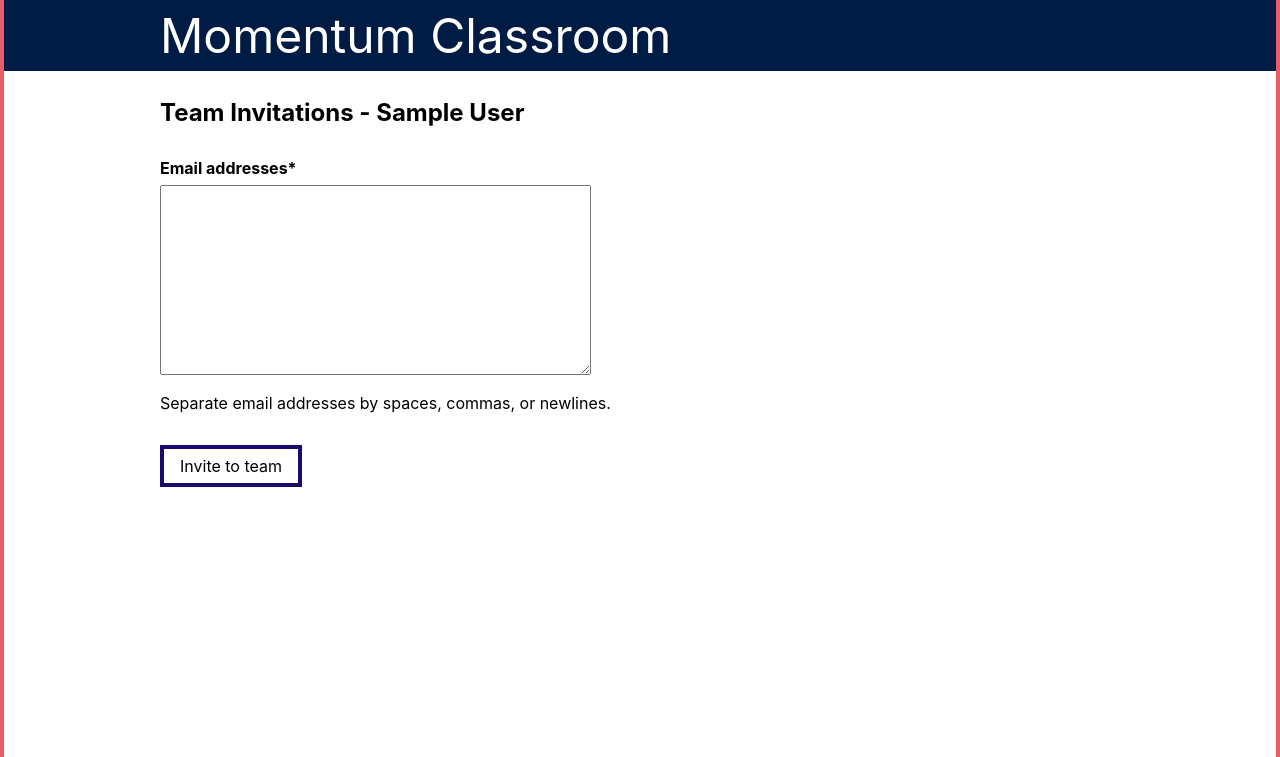
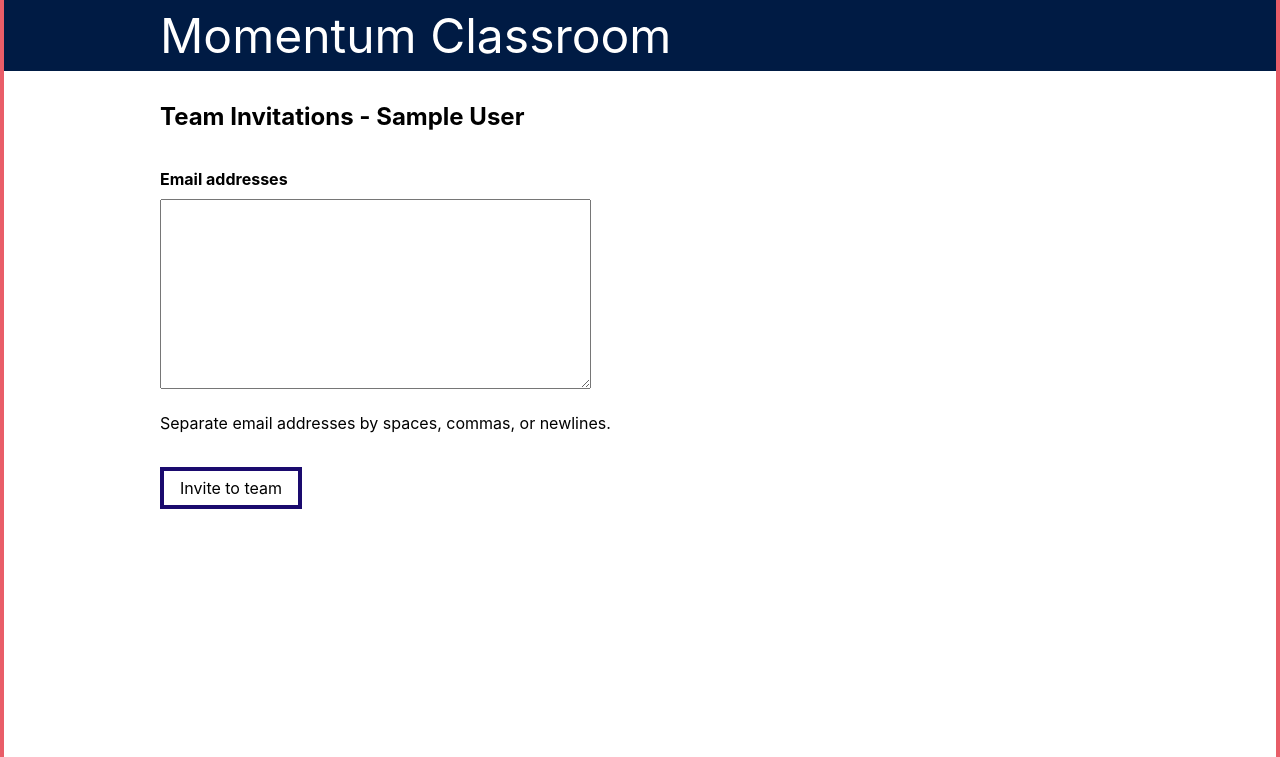
Before and after one commit to momentumlearn/classroom, a Django app: page /team/1/invite/ in a window 1280 px wide. Shown: the top 757 px of the page. Run offline with Django 3.2, Linux system fonts and the light colour scheme; tables that the repository leaves empty hold one stand-in row (values such as "Sample post"); parts of the project's set-up code (start-up, migrations or seed data) failed here and were passed over; some libraries are stand-ins or nearby versions.

Commit message:
Small edits: typo fix and increase line height

```diff
--- a/static/css/classroom.css
+++ b/static/css/classroom.css
@@ -110,3 +110,7 @@ label.radio input {
   padding-left: 1rem;
   padding-right: 1rem;
 }
+
+.asteriskField {
+    display: none;
+}
--- a/templates/base.html
+++ b/templates/base.html
@@ -24,7 +24,7 @@
         <a class="link white" href="/">Momentum Classroom</a>
       </h1>
     </div>
-    <div class="mw8 ph4 pv2 center">
+    <div class="mw8 ph4 pv2 center lh-copy">
       {% if messages %}
       <ul class="messages">
           {% for message in messages %}
```
Also changed, not shown: v2-skills.md (+1 -1 lines).
